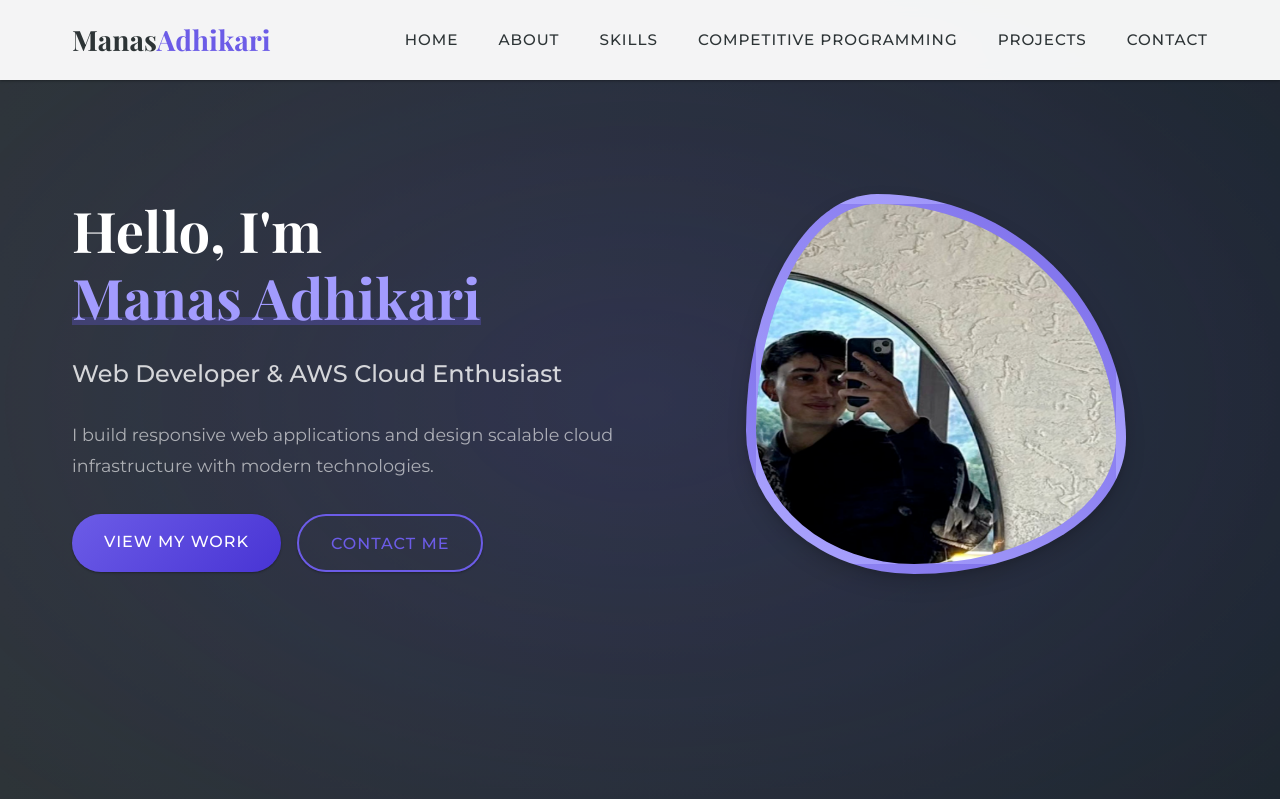
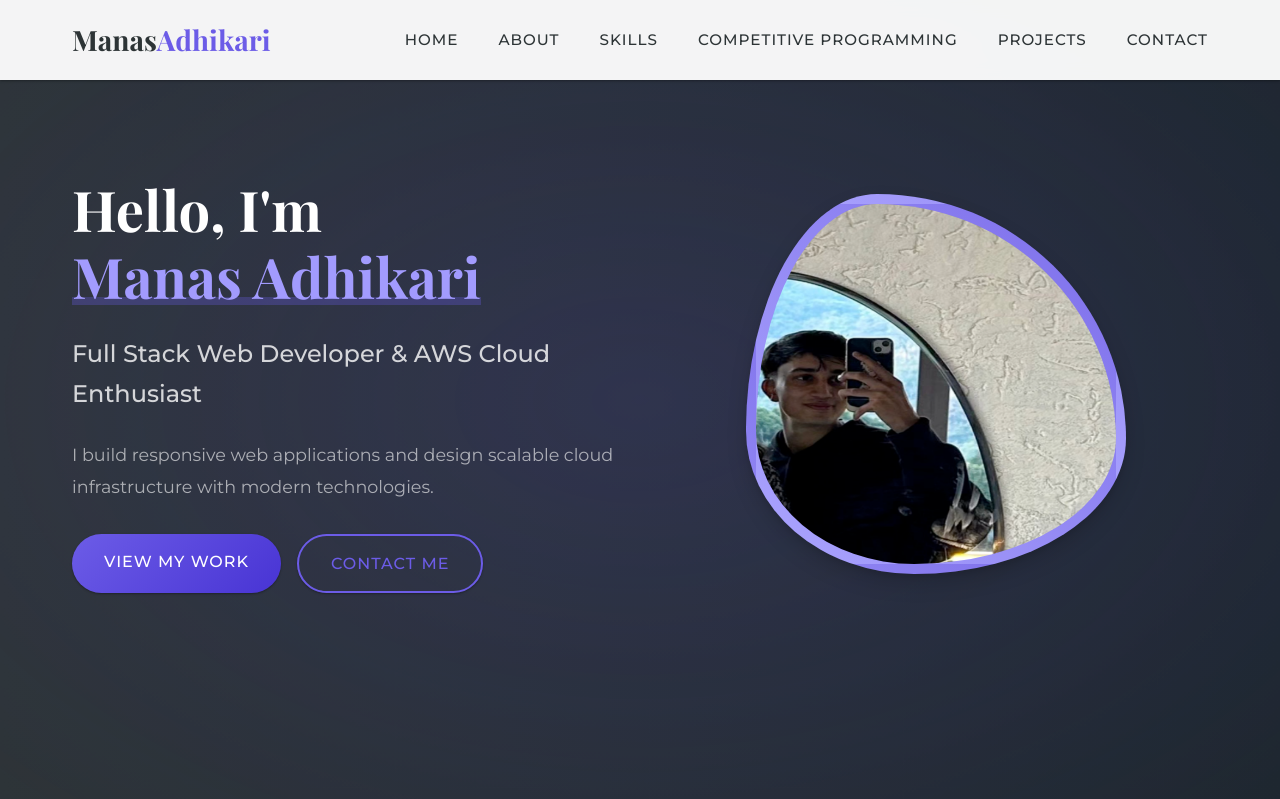
Before and after one commit to Manasadhikari05/Portfolio-website, a Node server app: page / in a window 1280 px wide. Shown: the top 799 px of the page. Run offline with Node 20, Linux system fonts and the light colour scheme.

Commit message:
Update index.ejs

```diff
--- a/views/index.ejs
+++ b/views/index.ejs
@@ -31,7 +31,7 @@
             <div class="hero-content">
                 <div class="hero-text">
                     <h1>Hello, I'm <span>Manas Adhikari</span></h1>
-                    <h2>Web Developer & AWS Cloud Enthusiast</h2>
+                    <h2>Full Stack Web Developer & AWS Cloud Enthusiast</h2>
                     <p>I build responsive web applications and design scalable cloud infrastructure with modern technologies.</p>
                     <div class="hero-btns">
                         <a href="#projects" class="btn btn-primary">View My Work</a>
```
